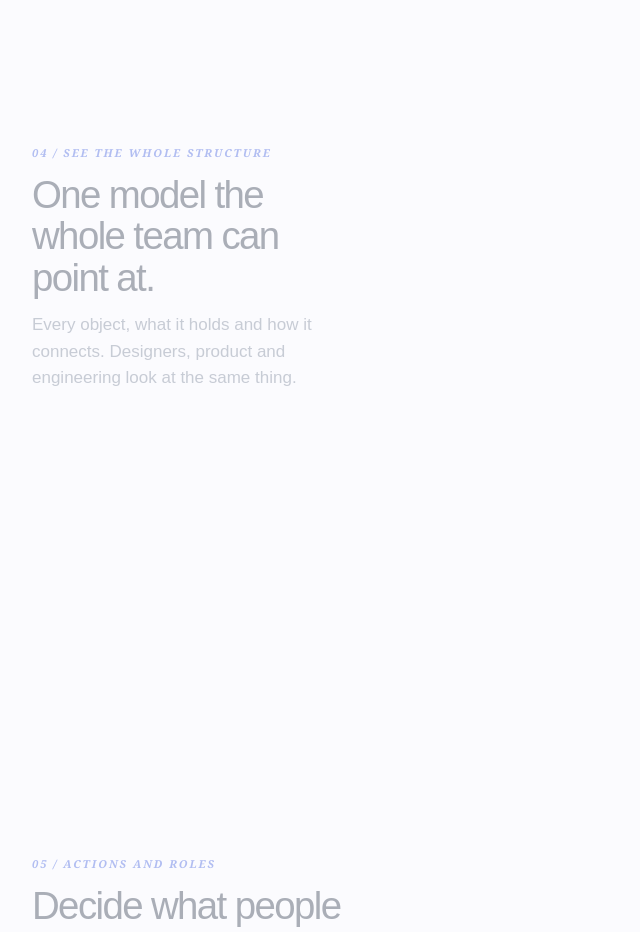
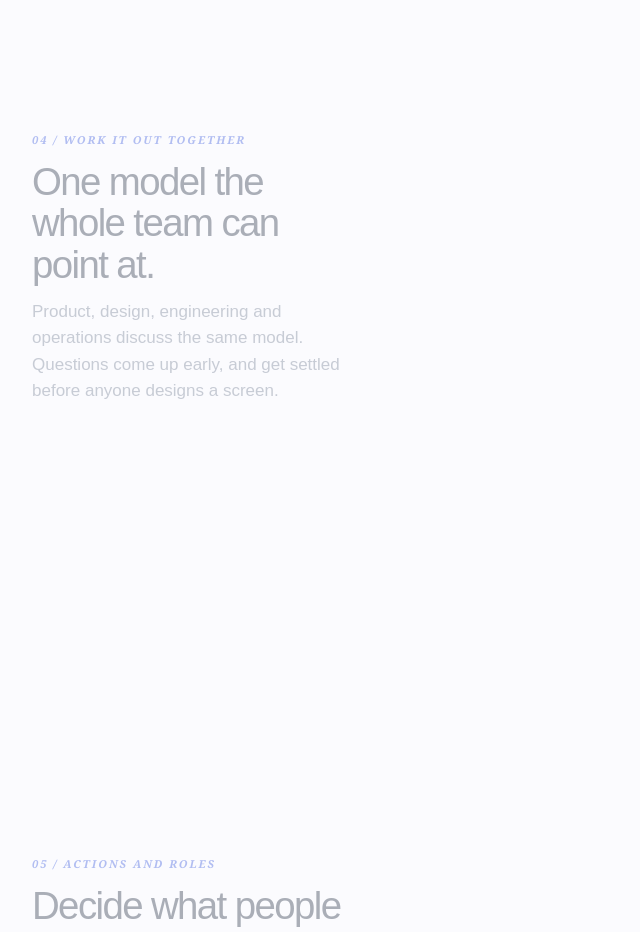
Before and after one commit to FabioGiacometti/thinkingincards, a website built with Vite: page index.html in a window 1280 px wide. Shown: the part 2980-3912 px from the top of the page, without its empty margins (0-640 px from the left). Built offline with nearby package versions, Linux system fonts and the light colour scheme.

Commit message:
Story step 04 copy: collaboration
Co-Authored-By: Claude Sonnet 5.5 <noreply@anthropic.com>

```diff
--- a/index.html
+++ b/index.html
@@ -19,8 +19,8 @@ nav+.nav-actions{margin-left:0}</style><link rel="stylesheet" href="story.css"><
 <p class="more">Or scroll to see a small online shop take shape.</p></article><article class="story-step"><span class="num">01 / Name the things</span><h2>Start with what the product is about.</h2>
 <p>Client, Order, Product, Provider, Payment: the things your team already talks about. Each one becomes an object.</p></article><article class="story-step"><span class="num">02 / Fill them in</span><h2>Write down what each one holds.</h2>
 <p>A Product has a name, a price and a picture. It has details people check, like stock. And it has things people do with it, like adding it to a cart.</p></article><article class="story-step"><span class="num">03 / Nest them</span><h2>Connect them the way people think about them.</h2>
-<p>An Order includes Products, so Product goes inside Order as a card. The connection is now written down, not just assumed.</p></article><article class="story-step"><span class="num">04 / See the whole structure</span><h2>One model the whole team can point at.</h2>
-<p>Every object, what it holds and how it connects. Designers, product and engineering look at the same thing.</p></article><article class="story-step"><span class="num">05 / Actions and roles</span><h2>Decide what people can do, and who.</h2>
+<p>An Order includes Products, so Product goes inside Order as a card. The connection is now written down, not just assumed.</p></article><article class="story-step"><span class="num">04 / Work it out together</span><h2>One model the whole team can point at.</h2>
+<p>Product, design, engineering and operations discuss the same model. Questions come up early, and get settled before anyone designs a screen.</p></article><article class="story-step"><span class="num">05 / Actions and roles</span><h2>Decide what people can do, and who.</h2>
 <p>List the actions on each object, then mark which roles can take them. Questions about permissions come up now, not in review.</p></article><article class="story-step"><span class="num">06 / One object, many views</span><h2>The same Order, in three places.</h2>
 <p>A row in a list, a detail, a summary. Each view refers back to the same Order, so they never drift apart.</p></article><article class="story-step"><span class="num">07 / Screens follow</span><h2>Now design the screens.</h2>
 <p>On a structure the team already agreed on. That is the whole idea: product structure first.</p>
```
